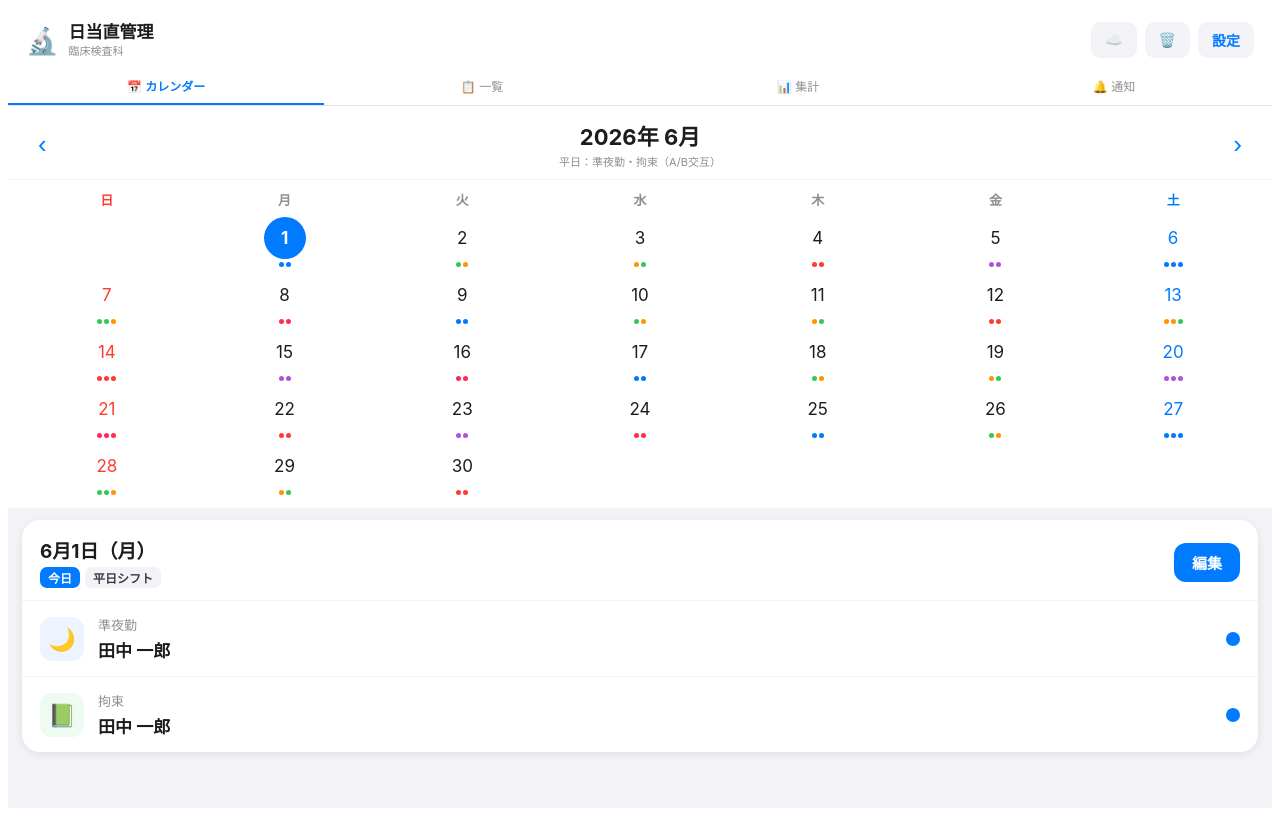
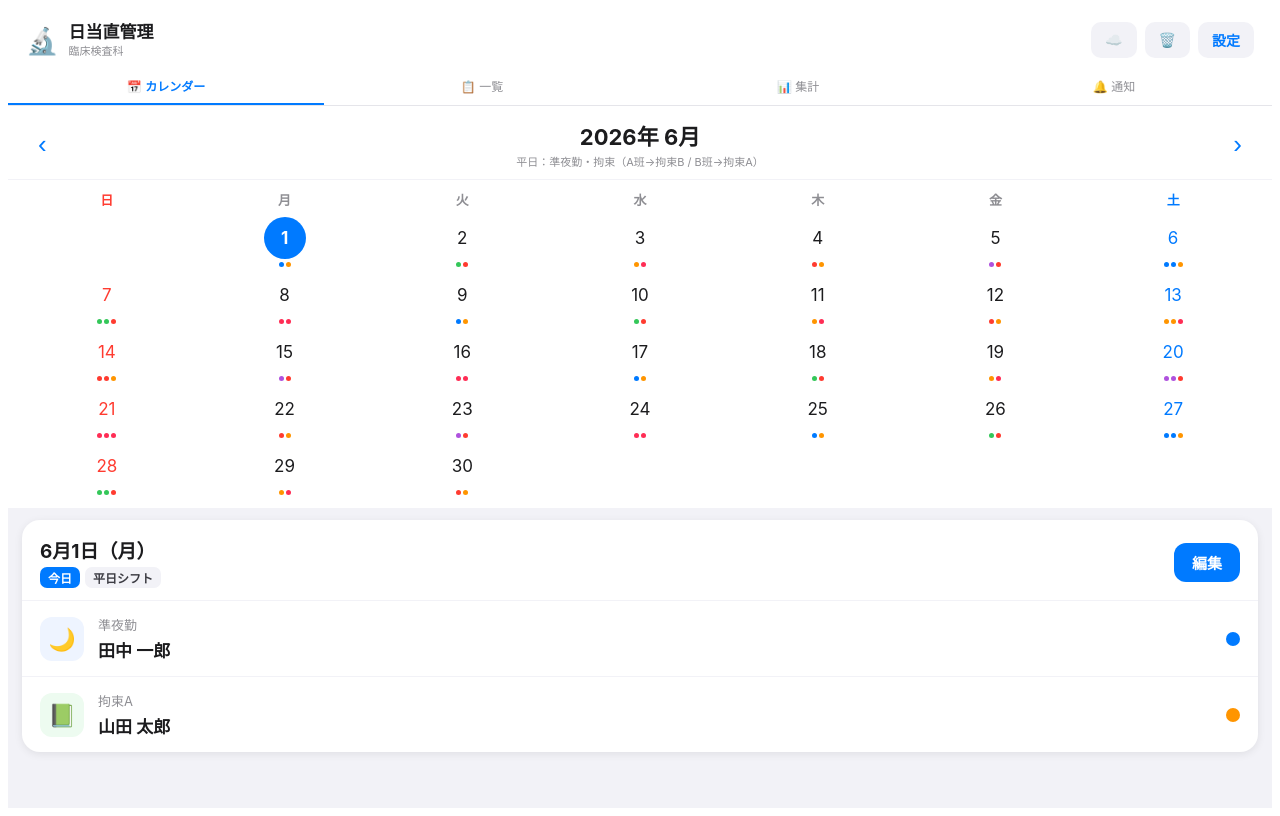
Before and after one commit to otaki93-create/lab-duty, a React (Vite) app: page / in a window 1280 px wide. Built offline with nearby package versions, Linux system fonts and the light colour scheme.

Commit message:
Update App.jsx

```diff
--- a/src/App.jsx
+++ b/src/App.jsx
@@ -45,14 +45,26 @@ const COLOR_OPTIONS=[
 const SHIFT_DEFS={
   nisoku:  {label:"日直",  color:"#FF9500", bg:"#FFF3E0", icon:"☀️"},
   junya:   {label:"準夜勤",color:"#007AFF", bg:"#EEF4FF", icon:"🌙"},
-  oncall:  {label:"拘束",  color:"#34C759", bg:"#EDFBF0", icon:"📗"},
-  // マスター管理用（順番設定のみ。実際の表示は oncall 1枠）
-  oncallA: {label:"拘束A順番",color:"#34C759", bg:"#EDFBF0", icon:"📗"},
-  oncallB: {label:"拘束B順番",color:"#AF52DE", bg:"#F5EEFF", icon:"📘"},
+  // A班メンバーが担当する日 → 拘束B（oncallB）
+  // B班メンバーが担当する日 → 拘束A（oncallA）
+  // 担当者を選ぶと拘束の種類が自動で決まる
+  oncallA: {label:"拘束A", color:"#34C759", bg:"#EDFBF0", icon:"📗"},
+  oncallB: {label:"拘束B", color:"#AF52DE", bg:"#F5EEFF", icon:"📘"},
 };
-const WEEKDAY_SHIFTS=["junya","oncall"];
-const WEEKEND_SHIFTS=["nisoku","junya","oncall"];
+// シフト表示用（どちらの拘束かは手動で決定するため oncallA/oncallB 両方を含む）
+const WEEKDAY_SHIFTS=["junya","oncallA","oncallB"];
+const WEEKEND_SHIFTS=["nisoku","junya","oncallA","oncallB"];
+// 実際の表示は1日につき oncallA か oncallB のどちらか一方のみ
 function getShifts(ds){ return isHolidayOrWeekend(ds)?WEEKEND_SHIFTS:WEEKDAY_SHIFTS; }
+// その日のスケジュールから実際に入っているシフトのみ返す
+function getActiveShifts(ds, entry){
+  const base = isHolidayOrWeekend(ds) ? ["nisoku","junya"] : ["junya"];
+  // 拘束はA/Bどちらか入っている方を表示
+  if(entry?.oncallA) base.push("oncallA");
+  else if(entry?.oncallB) base.push("oncallB");
+  else base.push("oncallA"); // デフォルト
+  return base;
+}
 
 // ─── ユーティリティ ────────────────────────────────────────────────
 function daysInMonth(y,m){ return new Date(y,m+1,0).getDate(); }
@@ -60,8 +72,13 @@ function firstDow(y,m)   { return new Date(y,m,1).getDay(); }
 function toStr(y,m,d)    { return `${y}-${String(m+1).padStart(2,"0")}-${String(d).padStart(2,"0")}`; }
 
 function genSched(y,m,wdO,weO,staffList){
+  // 拘束ルール:
+  //   拘束Aの日 → B班メンバーが担当
+  //   拘束Bの日 → A班メンバーが担当
+  // どちらの拘束かは手動編集で決定。genSchedはデフォルト割り当てのみ。
+  // デフォルトは平日・土日祝ともに拘束Aから開始（B班メンバーが担当）
+
   const n=daysInMonth(y,m); const sched={};
-
   function q(o,k){ return o.filter(r=>r.shift===k).map(r=>r.staffId); }
   function byType(t){ return (staffList||[]).filter(s=>s.oncallType===t).map(s=>s.id); }
 
@@ -70,62 +87,48 @@ function genSched(y,m,wdO,weO,staffList){
   const WE_NISOKU = q(weO,"nisoku").length  ? q(weO,"nisoku") : (staffList||[]).map(s=>s.id);
   const WE_JUNYA  = q(weO,"junya").length   ? q(weO,"junya")  : (staffList||[]).map(s=>s.id);
 
-  // 拘束はA班・B班の順番リストを別々に管理（マスター or oncallTypeで自動生成）
-  const WD_OCA = q(wdO,"oncallA").length ? q(wdO,"oncallA") : byType("A");
-  const WD_OCB = q(wdO,"oncallB").length ? q(wdO,"oncallB") : byType("B");
-  const WE_OCA = q(weO,"oncallA").length ? q(weO,"oncallA") : byType("A");
-  const WE_OCB = q(weO,"oncallB").length ? q(weO,"oncallB") : byType("B");
+  // 拘束キュー
+  // oncallA（拘束A）= B班メンバーが担当
+  // oncallB（拘束B）= A班メンバーが担当
+  const WD_OCA = q(wdO,"oncallA").length ? q(wdO,"oncallA") : byType("B"); // 拘束AはB班担当
+  const WD_OCB = q(wdO,"oncallB").length ? q(wdO,"oncallB") : byType("A"); // 拘束BはA班担当
+  const WE_OCA = q(weO,"oncallA").length ? q(weO,"oncallA") : byType("B");
+  const WE_OCB = q(weO,"oncallB").length ? q(weO,"oncallB") : byType("A");
 
-  // カーソル（全て独立した変数で管理）
-  let c_wd_junya=0, c_we_nisoku=0, c_we_junya=0;
-  let c_wd_oca=0, c_wd_ocb=0; // 平日拘束A/Bカーソル
-  let c_we_oca=0, c_we_ocb=0; // 土日祝拘束A/Bカーソル
-  // 拘束の担当フラグ：0=A班の番、1=B班の番（平日・土日祝で独立）
-  let wd_turn=0; // 0:A班 1:B班
-  let we_turn=0; // 0:A班 1:B班
+  // カーソル（全て独立）
+  let c_wd_j=0, c_we_n=0, c_we_j=0;
+  let c_wd_a=0, c_wd_b=0;
+  let c_we_a=0, c_we_b=0;
 
+  // デフォルト割り当て: 全日を拘束A（B班担当）で埋める
+  // 手動編集で拘束A→拘束Bに変更可能
   for(let d=1;d<=n;d++){
     const ds=toStr(y,m,d);
     const isWE=isHolidayOrWeekend(ds);
     const e={};
-
     if(isWE){
-      // 日直
-      if(WE_NISOKU.length){ e.nisoku=WE_NISOKU[c_we_nisoku%WE_NISOKU.length]; c_we_nisoku++; }
-      // 準夜勤
-      if(WE_JUNYA.length){ e.junya=WE_JUNYA[c_we_junya%WE_JUNYA.length]; c_we_junya++; }
-      // 拘束（1枠）: A班とB班が交互
-      if(we_turn===0){
-        if(WE_OCA.length){ e.oncall=WE_OCA[c_we_oca%WE_OCA.length]; c_we_oca++; }
+      if(WE_NISOKU.length){ e.nisoku=WE_NISOKU[c_we_n%WE_NISOKU.length]; c_we_n++; }
+      if(WE_JUNYA.length) { e.junya =WE_JUNYA[c_we_j%WE_JUNYA.length];   c_we_j++; }
+      if(WE_OCA.length)   { e.oncallA=WE_OCA[c_we_a%WE_OCA.length];      c_we_a++; }
     } else {
-        if(WE_OCB.length){ e.oncall=WE_OCB[c_we_ocb%WE_OCB.length]; c_we_ocb++; }
-      }
-      we_turn=we_turn===0?1:0; // 次の土日祝は反対の班
-    } else {
-      // 準夜勤
-      if(WD_JUNYA.length){ e.junya=WD_JUNYA[c_wd_junya%WD_JUNYA.length]; c_wd_junya++; }
-      // 拘束（1枠）: A班とB班が交互
-      if(wd_turn===0){
-        if(WD_OCA.length){ e.oncall=WD_OCA[c_wd_oca%WD_OCA.length]; c_wd_oca++; }
-      } else {
-        if(WD_OCB.length){ e.oncall=WD_OCB[c_wd_ocb%WD_OCB.length]; c_wd_ocb++; }
-      }
-      wd_turn=wd_turn===0?1:0; // 次の平日は反対の班
+      if(WD_JUNYA.length) { e.junya =WD_JUNYA[c_wd_j%WD_JUNYA.length];   c_wd_j++; }
+      if(WD_OCA.length)   { e.oncallA=WD_OCA[c_wd_a%WD_OCA.length];      c_wd_a++; }
     }
     sched[ds]=e;
   }
   return sched;
 }
 function buildMaster(staff){
+  // oncallA順番 = 拘束Aを担当するB班メンバーの順番
+  // oncallB順番 = 拘束Bを担当するA班メンバーの順番
   const wd=[],we=[];
   staff.forEach(s=>wd.push({shift:"junya",staffId:s.id}));
-  // 拘束A・B それぞれ独立した順番リスト（マスター未設定時はoncallTypeで自動生成）
-  staff.filter(s=>s.oncallType==="A").forEach(s=>wd.push({shift:"oncallA",staffId:s.id}));
-  staff.filter(s=>s.oncallType==="B").forEach(s=>wd.push({shift:"oncallB",staffId:s.id}));
+  staff.filter(s=>s.oncallType==="B").forEach(s=>wd.push({shift:"oncallA",staffId:s.id}));
+  staff.filter(s=>s.oncallType==="A").forEach(s=>wd.push({shift:"oncallB",staffId:s.id}));
   staff.forEach(s=>we.push({shift:"nisoku",staffId:s.id}));
   staff.forEach(s=>we.push({shift:"junya",staffId:s.id}));
-  staff.filter(s=>s.oncallType==="A").forEach(s=>we.push({shift:"oncallA",staffId:s.id}));
-  staff.filter(s=>s.oncallType==="B").forEach(s=>we.push({shift:"oncallB",staffId:s.id}));
+  staff.filter(s=>s.oncallType==="B").forEach(s=>we.push({shift:"oncallA",staffId:s.id}));
+  staff.filter(s=>s.oncallType==="A").forEach(s=>we.push({shift:"oncallB",staffId:s.id}));
   return {wd,we};
 }
 
@@ -205,9 +208,16 @@ export default function App(){
   // ── シフト編集 ──
   function openEdit(ds){setEditData({...(sched[ds]||{})});setSelDs(ds);setEditOpen(true);}
   function saveEdit(){
-    const newSched={...sched,[selDs]:{...editData}};
+    // 拘束A/Bどちらか一方のみ保存（両方入力された場合はAを優先、Bを入力したらAをクリア）
+    const cleaned={...editData};
+    if(cleaned.oncallB && cleaned.oncallA){
+      // 両方ある場合、最後に変更された方を優先（ここではBを優先しAをクリア）
+      cleaned.oncallA=null;
+    }
+    const newSched={...sched,[selDs]:cleaned};
     setSched(newSched);
-    const names=getShifts(selDs).map(k=>{const m=staff.find(x=>x.id===editData[k]);return m?`${SHIFT_DEFS[k].icon}${m.name}`:null;}).filter(Boolean).join(" ");
+    const allShifts=["nisoku","junya","oncallA","oncallB"];
+    const names=allShifts.map(k=>{const m=staff.find(x=>x.id===cleaned[k]);return m?`${SHIFT_DEFS[k].icon}${m.name}`:null;}).filter(Boolean).join(" ");
     note(`${selDs} 更新 (${names})`);setEditOpen(false);
     if(gasUrl&&autoSync) autoSave({sched:newSched});
   }
@@ -339,7 +349,7 @@ export default function App(){
   const first=firstDow(yr,mo);
   const cells=[...Array(first).fill(null),...Array.from({length:days},(_,i)=>i+1)];
   const selEntry=sched[selDs]||{};
-  const selShifts=getShifts(selDs);
+  const selShifts=getActiveShifts(selDs,selEntry);
   const selDow=new Date(selDs).getDay();
   const selIsHol=HOLIDAYS.has(selDs);
   const selIsWE=selDow===0||selDow===6||selIsHol;
@@ -347,10 +357,10 @@ export default function App(){
 
   // 集計
   const stats={};
-  staff.forEach(s=>{stats[s.id]={nisoku:0,junya:0,oncall:0};});
+  staff.forEach(s=>{stats[s.id]={nisoku:0,junya:0,oncallA:0,oncallB:0};});
   Object.entries(sched).forEach(([ds,e])=>{
     if(!ds.startsWith(`${yr}-${String(mo+1).padStart(2,"0")}`))return;
-    Object.entries(e).forEach(([k,sid])=>{ const sk=(k==='oncallA'||k==='oncallB')?'oncall':k; if(stats[sid])stats[sid][sk]=(stats[sid][sk]||0)+1; });
+    Object.entries(e).forEach(([k,sid])=>{ if(stats[sid]&&stats[sid][k]!==undefined)stats[sid][k]=(stats[sid][k]||0)+1; });
   });
 
   const syncColor=syncSt==="ok"?"#34C759":syncSt==="error"?"#FF3B30":syncSt==="loading"?"#FF9500":"#8E8E93";
@@ -392,7 +402,7 @@ export default function App(){
             <button onClick={()=>chMo(-1)} style={{background:"none",border:"none",fontSize:26,color:"#007AFF",cursor:"pointer",lineHeight:1,padding:"0 6px"}}>‹</button>
             <div style={{textAlign:"center"}}>
               <div style={{fontSize:22,fontWeight:700,color:"#1C1C1E"}}>{yr}年 {MJ[mo]}</div>
-              <div style={{fontSize:11,color:"#8E8E93",marginTop:2}}>{selIsWE?"土日祝：日直・準夜勤・拘束（A/B交互）":"平日：準夜勤・拘束（A/B交互）"}</div>
+              <div style={{fontSize:11,color:"#8E8E93",marginTop:2}}>{selIsWE?"土日祝：日直・準夜勤・拘束（A班→拘束B / B班→拘束A）":"平日：準夜勤・拘束（A班→拘束B / B班→拘束A）"}</div>
             </div>
             <button onClick={()=>chMo(1)} style={{background:"none",border:"none",fontSize:26,color:"#007AFF",cursor:"pointer",lineHeight:1,padding:"0 6px"}}>›</button>
           </div>
@@ -542,7 +552,7 @@ export default function App(){
             </div>
           </div>
           {staff.map(s=>{
-            const cnt=stats[s.id]||{nisoku:0,junya:0,oncall:0};
+            const cnt=stats[s.id]||{nisoku:0,junya:0,oncallA:0,oncallB:0};
             const total=Object.values(cnt).reduce((a,b)=>a+b,0);
             return(
               <div key={s.id} style={{background:"white",borderRadius:16,marginBottom:10,padding:"16px 18px",boxShadow:"0 1px 4px rgba(0,0,0,0.07)"}}>
@@ -611,9 +621,14 @@ export default function App(){
       )}
 
       {/* ━━━━━━ 編集モーダル ━━━━━━ */}
-      {editOpen&&(
+      {editOpen&&(()=>{
+        const baseShifts=isHolidayOrWeekend(selDs)?["nisoku","junya"]:["junya"];
+        // 現在どちらの拘束が入っているか
+        const currentOncall=editData.oncallB?"B":"A";
+        return(
           <Sheet onClose={()=>setEditOpen(false)} title="シフト編集" sub={`${parseInt(sM)}月${parseInt(sD)}日（${WD[selDow]}）${selIsWE?"・土日祝":""}`}>
-          {selShifts.map(sk=>{
+            {/* 基本シフト（日直・準夜勤）*/}
+            {baseShifts.map(sk=>{
               const sv=SHIFT_DEFS[sk];
               return(
                 <div key={sk} style={{marginBottom:16}}>
@@ -629,12 +644,56 @@ export default function App(){
                 </div>
               );
             })}
+            {/* 拘束 択一選択 */}
+            <div style={{marginBottom:16}}>
+              <div style={{fontSize:13,color:"#8E8E93",marginBottom:8,fontWeight:600}}>📗 拘束（A/Bどちらか選択）</div>
+              {/* 担当者を選ぶ → 班に応じて拘束A/Bが自動決定 */}
+              <div style={{background:"#F9F9FB",borderRadius:10,padding:"10px 12px",marginBottom:10,fontSize:12,color:"#8E8E93",lineHeight:1.7}}>
+                A班メンバーを選択 → 拘束Bが自動設定<br/>
+                B班メンバーを選択 → 拘束Aが自動設定
+              </div>
+              <select
+                value={editData.oncallA||editData.oncallB||""}
+                onChange={e=>{
+                  const id=Number(e.target.value)||null;
+                  if(!id){ setEditData(p=>({...p,oncallA:null,oncallB:null})); return; }
+                  const member=staff.find(s=>s.id===id);
+                  if(member?.oncallType==="A"){
+                    // A班 → 拘束B
+                    setEditData(p=>({...p,oncallB:id,oncallA:null}));
+                  } else {
+                    // B班 → 拘束A
+                    setEditData(p=>({...p,oncallA:id,oncallB:null}));
+                  }
+                }}
+                style={{width:"100%",padding:"13px 14px",background:"#F2F2F7",border:"none",borderRadius:12,fontSize:15,color:"#1C1C1E",outline:"none",appearance:"none",WebkitAppearance:"none",boxSizing:"border-box",marginBottom:8}}>
+                <option value="">— 未割り当て —</option>
+                <optgroup label="📗 A班（選択すると拘束Bに設定）">
+                  {staff.filter(s=>s.oncallType==="A").map(s=><option key={s.id} value={s.id}>{s.name}</option>)}
+                </optgroup>
+                <optgroup label="📘 B班（選択すると拘束Aに設定）">
+                  {staff.filter(s=>s.oncallType==="B").map(s=><option key={s.id} value={s.id}>{s.name}</option>)}
+                </optgroup>
+              </select>
+              {/* 自動設定された拘束種別を表示 */}
+              {(editData.oncallA||editData.oncallB)&&(
+                <div style={{
+                  padding:"8px 12px",borderRadius:10,fontSize:13,fontWeight:700,textAlign:"center",
+                  background:editData.oncallB?"#F5EEFF":"#EDFBF0",
+                  color:editData.oncallB?"#AF52DE":"#34C759",
+                  border:`1px solid ${editData.oncallB?"#AF52DE44":"#34C75944"}`
+                }}>
+                  {editData.oncallB?"📘 拘束B（A班担当）に自動設定されました":"📗 拘束A（B班担当）に自動設定されました"}
+                </div>
+              )}
+            </div>
             <div style={{display:"flex",gap:10,marginTop:6}}>
               <button onClick={()=>setEditOpen(false)} style={cancelBtn}>キャンセル</button>
               <button onClick={saveEdit} style={primaryBtn}>保存</button>
             </div>
           </Sheet>
-      )}
+        );
+      })()}
 
       {/* ━━━━━━ 設定パネル ━━━━━━ */}
       {settOpen&&(
```
Lines whose indentation alone changed are shown as unchanged.
